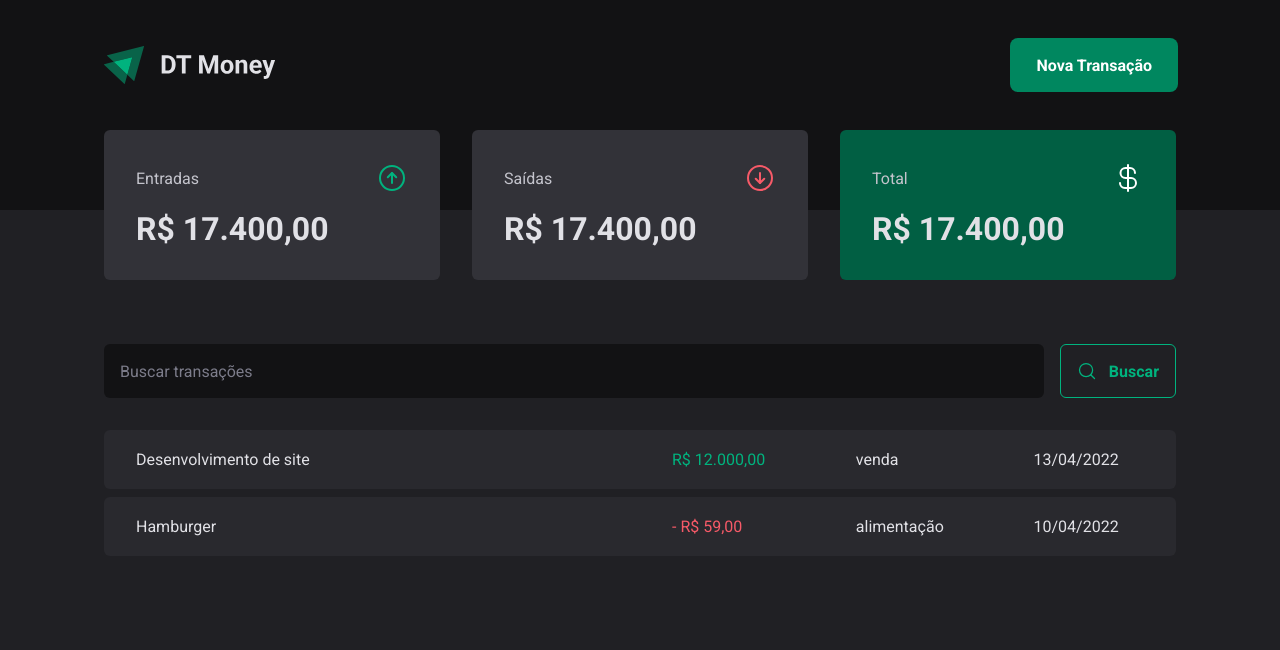
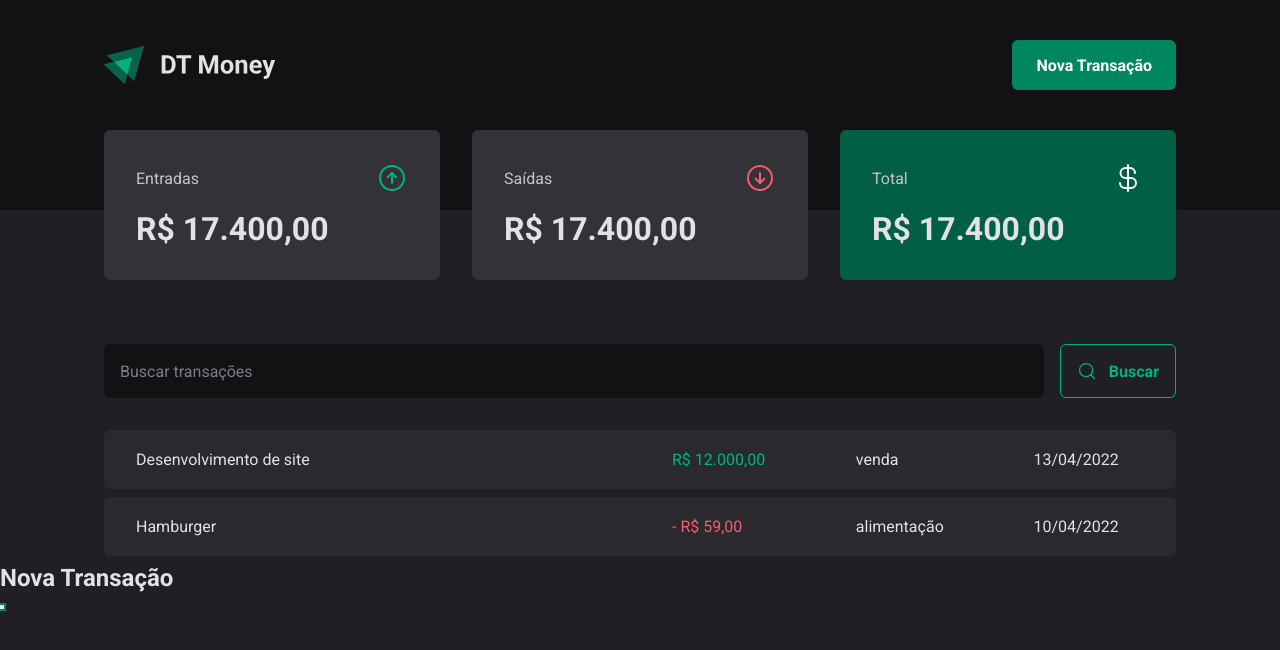
Before and after one commit to AlanRehfeldt/Rocketseat_IgniteReact-03_dt_money, a React (Vite) app: page / in a window 1280 px wide. Both pictures are taken after a click on the button "Nova Transação". Shown: the top 650 px of the page. Built offline with nearby package versions, Linux system fonts and the light colour scheme.

Commit message:
criando um modal acessivel

```diff
--- a/package.json
+++ b/package.json
@@ -10,6 +10,7 @@
     "preview": "vite preview"
   },
   "dependencies": {
+    "@radix-ui/react-dialog": "^1.0.5",
     "phosphor-react": "^1.4.1",
     "react": "^18.2.0",
     "react-dom": "^18.2.0",
--- a/src/components/Header/index.tsx
+++ b/src/components/Header/index.tsx
@@ -1,4 +1,6 @@
 import { HeaderContainer, HeaderContent, NewTransactionButton } from "./styles";
+import * as Dialog from  '@radix-ui/react-dialog';
+
 import logoImg from "../../assets/logo.svg";
 
 export function Header() {
@@ -6,7 +8,20 @@
     <HeaderContainer>
       <HeaderContent>
         <img src={logoImg} alt="" />
-        <NewTransactionButton>Nova Transação</NewTransactionButton>
+        <Dialog.Root>
+          <Dialog.Trigger asChild>
+            <NewTransactionButton>Nova Transação</NewTransactionButton>
+          </Dialog.Trigger>
+
+          <Dialog.Portal>
+            <Dialog.Overlay />
+
+            <Dialog.Content>
+              <Dialog.Title>Nova Transação</Dialog.Title>
+              <Dialog.Close />
+            </Dialog.Content>
+          </Dialog.Portal>
+        </Dialog.Root>
       </HeaderContent>
     </HeaderContainer>
   )
```
Also changed, not shown: 1 other file (tests, documents, lock files or other folders).
